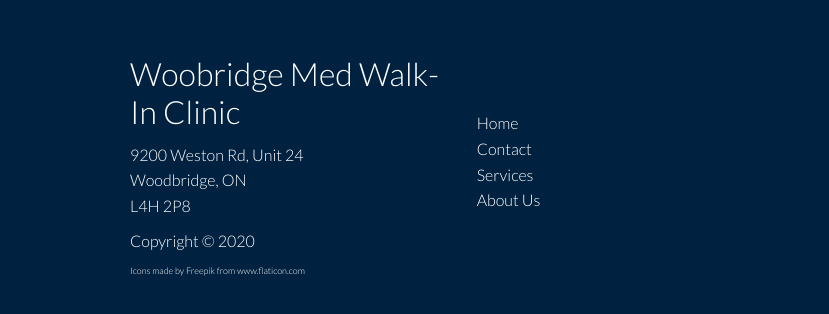
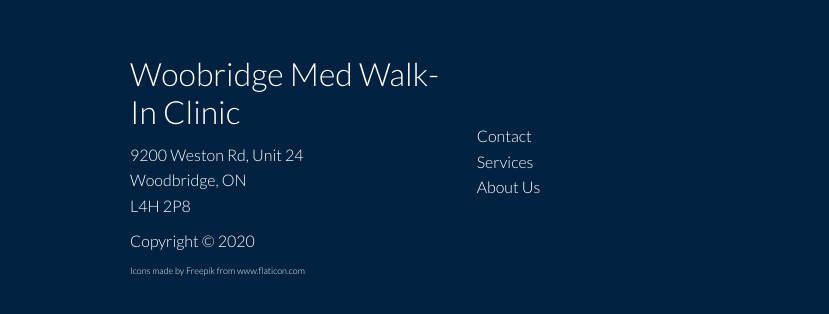
Before and after one commit to msferoze/woodbridge-website, a plain HTML site: page index.html in a window 1280 px wide. Shown: the part 2278-2592 px from the top of the page, 0-829 px from the left. Drawn offline with Linux system fonts and the light colour scheme.

Commit message:
removed home from footer

```diff
--- a/index.html
+++ b/index.html
@@ -166,7 +166,7 @@
             </div>
             <nav>
                 <ul>
-                    <li><a href="index.html">Home</a></li>
+                    <!-- <li><a href="index.html">Home</a></li> -->
                     <li><a href="#contact">Contact</a></li>
                     <li><a href="#services">Services</a></li>
                     <li><a href="#about">About Us</a></li>
```
